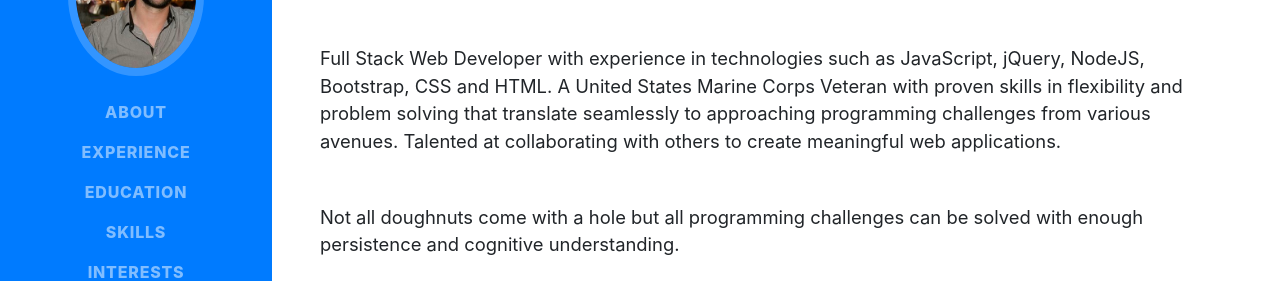
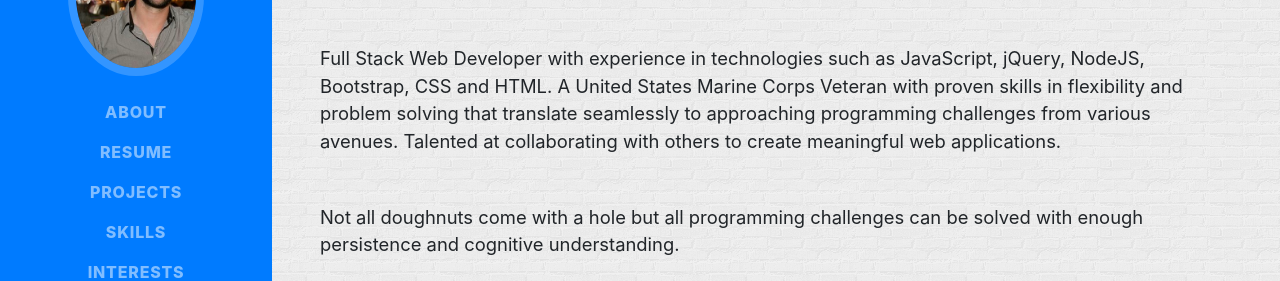
Before and after one commit to ryanroyce/portfolio, a website with bundled scripts: page index.html in a window 1280 px wide. Shown: the part 280-561 px from the top of the page. Built offline with nearby package versions, Linux system fonts and the light colour scheme; a web font is replaced by a local one.

Commit message:
updated wallpaper

```diff
--- a/css/resume.css
+++ b/css/resume.css
@@ -5,6 +5,7 @@
  */
 
 body {
+  background-image: url('../img/tile.png');
   font-family: 'Muli', -apple-system, BlinkMacSystemFont, 'Segoe UI', Roboto, 'Helvetica Neue', Arial, sans-serif, 'Apple Color Emoji', 'Segoe UI Emoji', 'Segoe UI Symbol', 'Noto Color Emoji';
   padding-top: 54px;
   color: #868e96;
--- a/index.html
+++ b/index.html
@@ -41,10 +41,10 @@
             <a class="nav-link js-scroll-trigger" href="#about">About</a>
           </li>
           <li class="nav-item">
-            <a class="nav-link js-scroll-trigger" href="#experience">Experience</a>
+            <a class="nav-link js-scroll-trigger" href="#experience">Resume</a>
           </li>
           <li class="nav-item">
-            <a class="nav-link js-scroll-trigger" href="#education">Education</a>
+            <a class="nav-link js-scroll-trigger" href="#education">Projects</a>
           </li>
           <li class="nav-item">
             <a class="nav-link js-scroll-trigger" href="#skills">Skills</a>
```
Also changed, not shown: img/tile.png (added), 2 other files.
